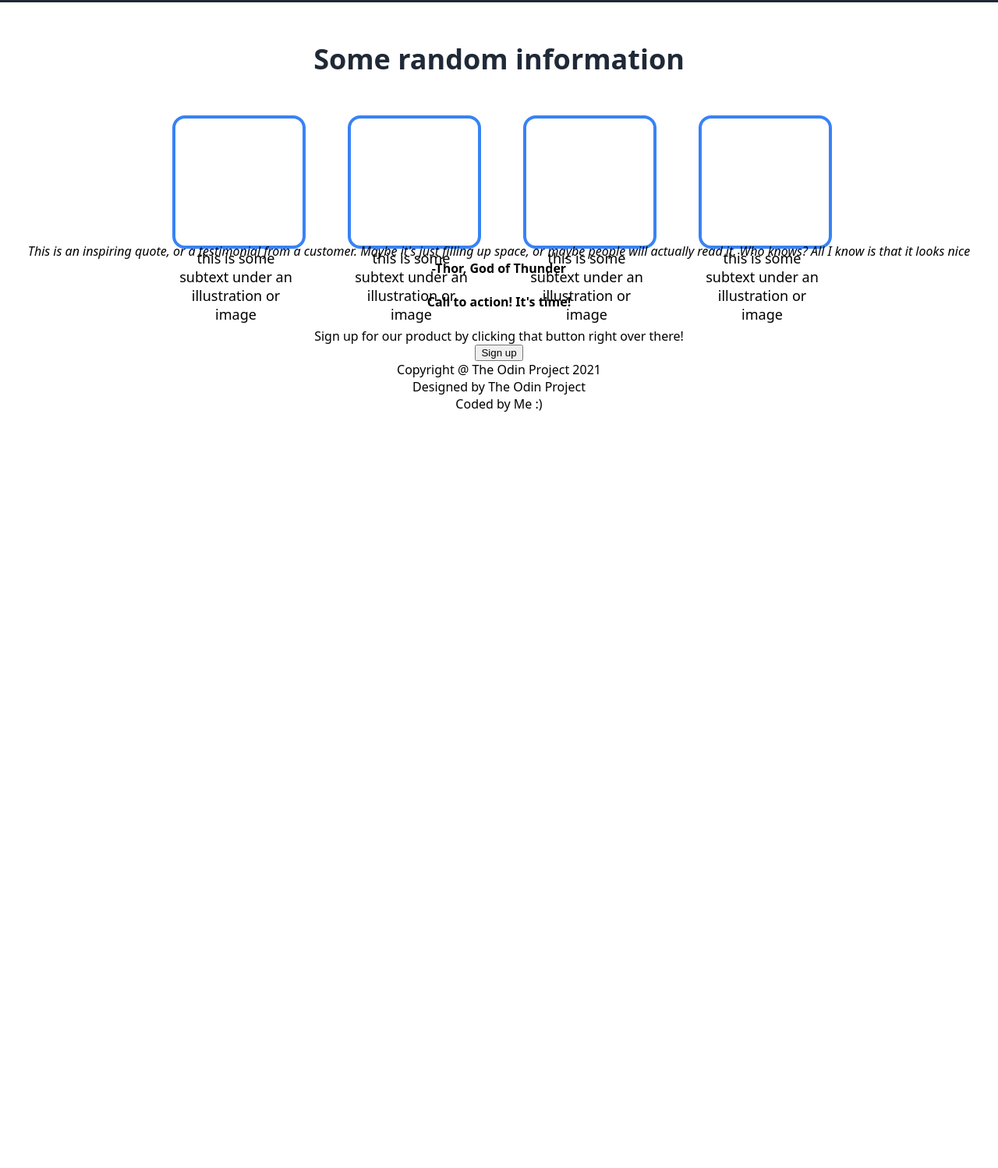
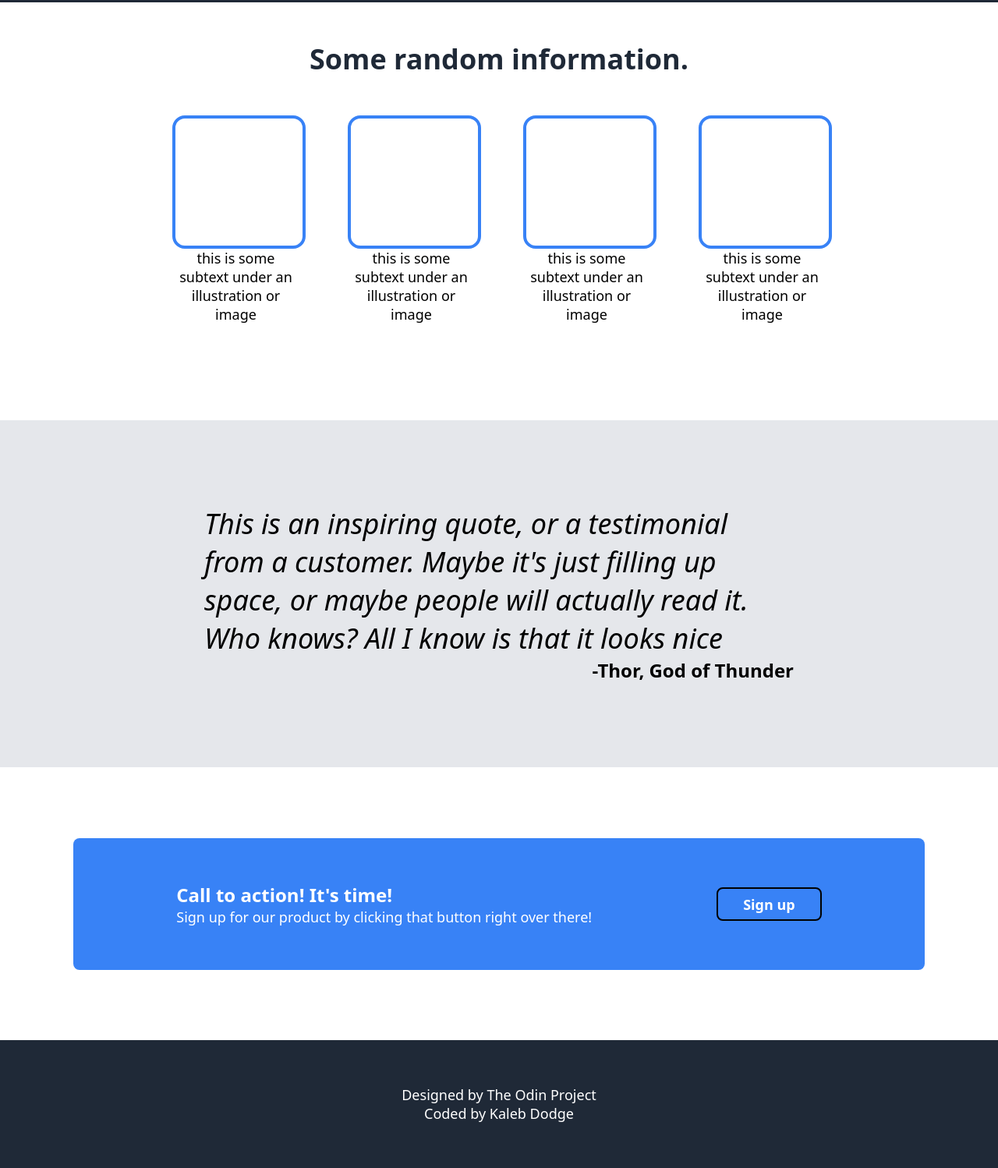
Before and after one commit to BelakTheWarlock/landing_page_TOP, a plain HTML site: page index.html in a window 1280 px wide. Shown: the part 508-2006 px from the top of the page at 78% size. Before the commit the page ends 1037 px from the top, so only its background shows below. Drawn offline with Linux system fonts and the light colour scheme.

Commit message:
Finished outline of page.

```diff
--- a/index.html
+++ b/index.html
@@ -9,6 +9,8 @@
     <link rel="stylesheet" href="style.css">
     <title>Document</title>
 </head>
+<!-- Total width of the content shoul not exceed 1025px. -->
+<!-- The seemingly random comments are to highlight where bigger sections seperate. -->
 <body class="flex-column">
     <header class="dark-bg flex-row perfect-center">
         <div class="container flex-row center-between" style="margin: 0; padding: 0; padding-top: 22px; width: 1024px;">
@@ -32,12 +34,13 @@
             </nav>
         </div>
     </header>
+    <!-- -- -->
     <div class="dark-bg" style="padding-top: 66px; padding-bottom: 132px;">
         <div class="flex-row perfect-center">
             <section style="margin-right: 54px; width: 450px; height: 236px">
                 <p style="font-size: 48px;font-weight: bolder;color: #F9FAF8;">This website is awesome</p>
                 <p class="subtext">This website has some subtext that goes here under the main title. It's smaller font and the color is lower contrast.</p>
-                <button>Sign up</button>
+                <button style="margin-top: 12px;border-style: none;">Sign up</button>
             </section>
             <div class="flex-column perfect-center">
                 <img src="cafe_store.jpg" alt="Cafe Shop" width="520" height="236">
@@ -45,39 +48,51 @@
             </div>
         </div>
     </div>
-    <div class="flex-column perfect-center">
-        <p id="information-header">Some random information</p>
+    <!-- -- -->
+    <div class="flex-column perfect-center" style="margin-bottom: 124px;">
+        <p class="info-header">Some random information.</p>
         <div class="flex-row center-around" style="width: 900px;">
-            <div class="card-container">
+            <div style="margin: 0; width: 163px;">
                 <div class="card"></div>
                 <p class="t-center subtext">this is some subtext under an illustration or image</p>
             </div>
-            <div class="card-container perfect-center">
+            <div style="margin: 0; width: 163px;">
                 <div class="card"></div>
                 <p class="t-center subtext">this is some subtext under an illustration or image</p>
             </div>
-            <div class="card-container perfect-center">
+            <div style="margin: 0; width: 163px;">
                 <div class="card"></div>
                 <p class="t-center subtext">this is some subtext under an illustration or image</p>
             </div>
-            <div class="card-container perfect-center">
+            <div style="margin: 0; width: 163px;">
                 <div class="card"></div>
                 <p class="t-center subtext">this is some subtext under an illustration or image</p>
             </div>
         </div>
     </div>
-    <div class="flex-column perfect-center">
-        <p><i>This is an inspiring quote, or a testimonial from a customer. Maybe it's just filling up space, or maybe people will actually read it. Who knows? All I know is that it looks nice</i></p><p><b>-Thor, God of Thunder</b></p>
+    <!-- -- -->
+    <div class="flex-column perfect-center" style="padding: 108px 0;background-color: #e5e7eb; font-size: 36px;">
+        <div style="width: 756px;">
+            <p style="font-style: italic; font-weight: lighter;">
+                <i>This is an inspiring quote, or a testimonial from a customer. Maybe it's just filling up space, or maybe people will actually read it. Who knows? All I know is that it looks nice</i>
+            </p>
+            <p class="t-right" style="font-size: 24px;"><b>-Thor, God of Thunder</b></p>
+        </div>
     </div>
-    <div class="flex-column perfect-center">
-        <h4>Call to action! It's time!</h4>
-        <p>Sign up for our product by clicking that button right over there!</p>
-        <button>Sign up</button>
+    <!-- -- -->
+    <div class="flex-column perfect-center" style="height: 350px;">
+        <div class="flex-row perfect-center" style="border-radius: 8px; padding: 56px 132px; background-color: #3882f6; color: #fff;">
+            <section id="call-to-action" class="flex-column" style="margin-right: 160px;">
+                <p style="font-size: 24px;"><b>Call to action! It's time!</b></p>
+                <p class="subtext" style="font-weight: 100;">Sign up for our product by clicking that button right over there!</p>
+            </section>
+            <button style="border-style: solid;">Sign up</button>
+        </div>
     </div>
-    <footer class="flex-column perfect-center">
-        <p>Copyright @ The Odin Project 2021</p>
-        <p>Designed by The Odin Project</p>
-        <p>Coded by Me :)</p>
+    <!-- -- -->
+    <footer class="flex-column perfect-center dark-bg" style="padding: 58px;">
+        <p class="subtext">Designed by The Odin Project</p>
+        <p class="subtext">Coded by Kaleb Dodge</p>
     </footer>
 </body>
 </html>
--- a/style.css
+++ b/style.css
@@ -16,9 +16,20 @@ body {
     padding: none;
     font-family: system-ui, -apple-system, BlinkMacSystemFont, 'Segoe UI', Roboto, Oxygen, Ubuntu, Cantarell, 'Open Sans', 'Helvetica Neue', sans-serif;
 }
+
 p {
     margin: 0;
     padding: 0;
+}
+
+button {
+    padding: 8px 32px 7px 32px;
+    border-radius: 8px;
+    background-color: #3882F6;
+    color: #fff;
+    font-family: inherit;
+    font-size: large;
+    font-weight: bold;
 }
 
 .flex-row {
@@ -60,14 +71,20 @@ p {
     text-align: center;
 }
 
+.t-right {
+    text-align: right;
+}
+
+.info-header {
+    margin-top: 48px;
+    margin-bottom: 48px;
+    color: #1f2937;
+    font-size: 36px;
+    font-weight: bolder;
+}
+
 .subtext {
     font-size: 18px;
-}
-
-.card-container {
-    margin: 0;
-    width: 163px;
-    height: 163px;
 }
 
 .card {
@@ -88,11 +105,3 @@ p {
 .no-active:active {
     color: #fff;
 }
-
-#information-header {
-    margin-top: 48px;
-    margin-bottom: 48px;
-    color: #1f2937;
-    font-size: 36px;
-    font-weight: bolder;
-}
```
